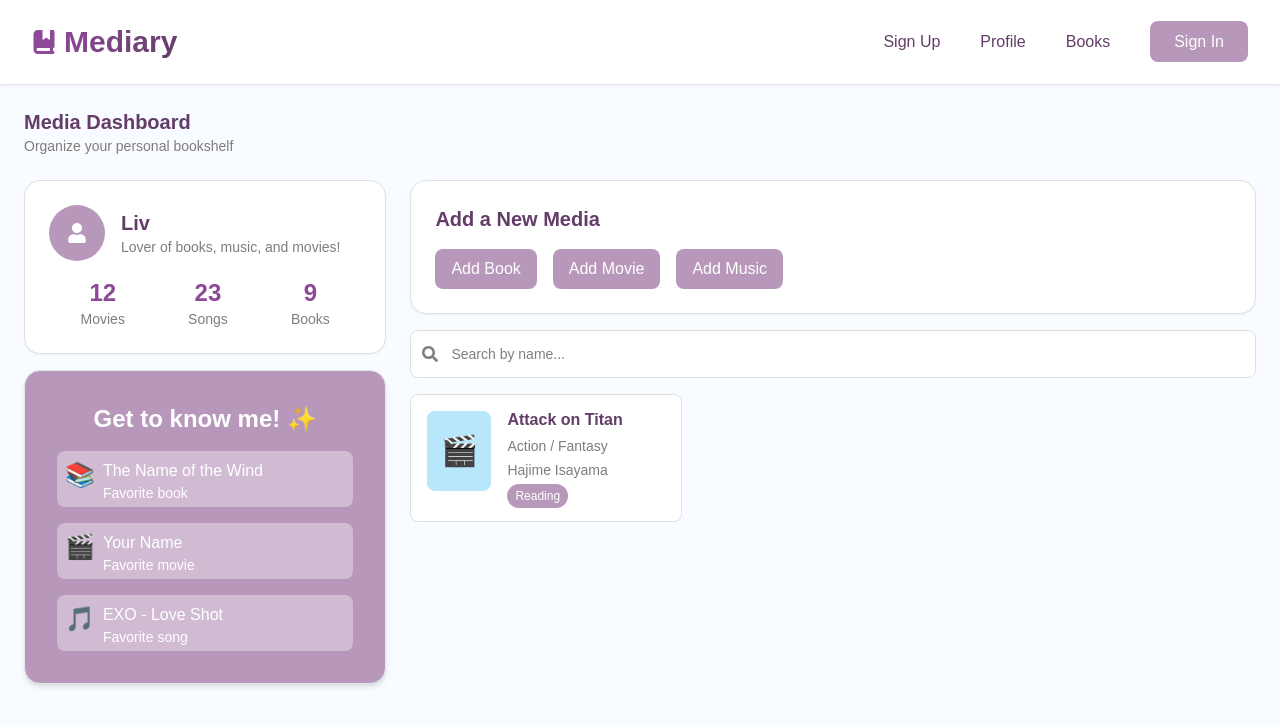
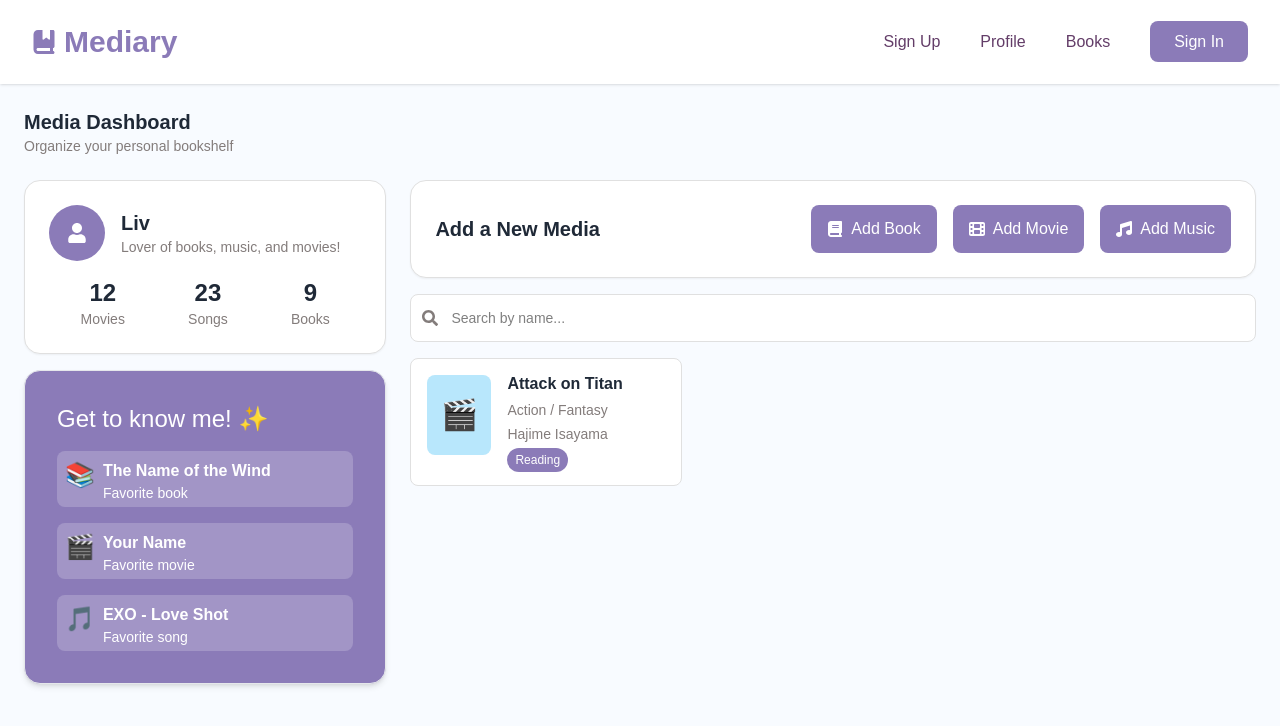
Before and after one commit to liv-inn/mediary, a React (Vite) app in the folder Front-end/mediary/: page /user_page in a window 1280 px wide. Shown: the top 726 px of the page. Built offline with nearby package versions, Linux system fonts and the light colour scheme; a web font is replaced by a local one.

Commit message:
modify website color palette

```diff
--- a/Front-end/mediary/src/components/ButtonsModal.jsx
+++ b/Front-end/mediary/src/components/ButtonsModal.jsx
@@ -2,6 +2,7 @@ import React, { useState } from "react";
 import AddBookForm from "./AddBookForm";
 import AddMovieForm from "./AddMovieForm";
 import AddMusicForm from "./AddMusicForm";
+import { FaBook, FaFilm, FaMusic } from "react-icons/fa6";
 
 function ButtonsModal() {
   const [activeModal, setActiveModal] = useState(null);
@@ -9,26 +10,29 @@ function ButtonsModal() {
   const closeModal = () => setActiveModal(null);
 
   return (
-    <div className="p-6 bg-white rounded-2xl border border-[#E0E0E0] shadow-xs flex flex-col gap-4">
-      <h2 className="text-xl font-bold text-[#633D68]">Add a New Media</h2>
+    <div className="p-6 bg-white rounded-2xl border border-[#E0E0E0] shadow-xs flex  gap-4 justify-between">
+      <h2 className="text-xl font-bold text-[#1f2937]  flex items-center">Add a New Media</h2>
 
       <div className="flex gap-4">
         <button
           onClick={() => setActiveModal("book")}
-          className="bg-[#b798bb] text-white px-4 py-2 rounded-lg hover:bg-[#633D68] transition-colors"
+          className="bg-[#8b7bb8] flex gap-2 items-center text-white px-4 h-12 rounded-lg hover:bg-[#633D68] transition-colors"
         >
+          <FaBook/>
           Add Book
         </button>
         <button
           onClick={() => setActiveModal("movie")}
-          className="bg-[#b798bb] text-white px-4 py-2 rounded-lg hover:bg-[#633D68] transition-colors"
+          className="bg-[#8b7bb8] flex gap-2 items-center text-white px-4 h-12 rounded-lg hover:bg-[#633D68] transition-colors"
         >
+          <FaFilm/>
           Add Movie
         </button>
         <button
           onClick={() => setActiveModal("music")}
-          className="bg-[#b798bb] text-white px-4 py-2 rounded-lg hover:bg-[#633D68] transition-colors"
+          className="bg-[#8b7bb8] flex gap-2 items-center text-white px-4 h-12 rounded-lg hover:bg-[#633D68] transition-colors"
         >
+          <FaMusic/>
           Add Music
         </button>
       </div>
--- a/Front-end/mediary/src/components/CardHome.jsx
+++ b/Front-end/mediary/src/components/CardHome.jsx
@@ -1,10 +1,10 @@
 function CardHome({ icone, nome }) {
   return (
     <div className="flex flex-col items-center">
-      <div className="bg-white w-24 h-24 rounded-2xl shadow-sm hover:shadow-lg transition-shadow duration-300 flex justify-center items-center text-[#8D4997]">
+      <div className="bg-white w-24 h-24 rounded-2xl shadow-sm hover:shadow-lg transition-shadow duration-300 flex justify-center items-center text-[#8b7bb8]">
         <span className="text-3xl">{icone}</span>
       </div>
-      <span className="mt-2 text-[#633D68] font-medium">{nome}</span>
+      <span className="mt-2 text-[#1f2937] font-medium">{nome}</span>
     </div>
   );
 }
--- a/Front-end/mediary/src/components/CardMedia.jsx
+++ b/Front-end/mediary/src/components/CardMedia.jsx
@@ -5,10 +5,10 @@ function CardMedia({ nome, genero, autor, status, icon }) {
         <p className="text-3xl">{icon}</p>
       </div>
       <div className="flex flex-col justify-center gap-1">
-        <p className="font-semibold text-[#633D68]">{nome}</p>
+        <p className="font-semibold text-[#1f2937]">{nome}</p>
         <p className="text-sm text-[#837C7B]">{genero}</p>
         <p className="text-sm text-[#837C7B]">{autor}</p>
-        <p className="text-xs text-white bg-[#b798bb] px-2 py-1 rounded-full w-fit">
+        <p className="text-xs text-white bg-[#8b7bb8] px-2 py-1 rounded-full w-fit">
           {status}
         </p>
       </div>
--- a/Front-end/mediary/src/components/GetToKnowMe.jsx
+++ b/Front-end/mediary/src/components/GetToKnowMe.jsx
@@ -1,30 +1,30 @@
 function GetToKnowMe() {
   return (
-    <div className="w-full max-w-md mx-auto p-8 bg-[#b798bb] rounded-2xl border border-gray-200 shadow-md flex flex-col gap-4">
-      <h3 className="text-2xl font-semibold text-white  text-center">
+    <div className="w-full max-w-md mx-auto p-8 bg-[#8b7bb8] rounded-2xl border border-gray-200 shadow-md flex flex-col gap-4">
+      <h3 className="text-2xl  text-white  ">
         Get to know me! ✨
       </h3>
 
-      <div className="flex items-start p-2 gap-2 items-center bg-[#ffffff56] rounded-lg h-14">
+      <div className="flex items-start p-2 gap-2 items-center bg-[#ffffff32] rounded-lg h-14">
         <span className="text-2xl">📚</span>
         <div>
-          <p className="font-medium text-white">The Name of the Wind</p>
+          <p className="font-bold text-white">The Name of the Wind</p>
           <p className="text-sm text-white">Favorite book</p>
         </div>
       </div>
 
-      <div className="flex items-start p-2 gap-2 items-center bg-[#ffffff56] rounded-lg h-14">
+      <div className="flex items-start p-2 gap-2 items-center bg-[#ffffff32] rounded-lg h-14">
         <span className="text-2xl">🎬</span>
         <div>
-          <p className="font-medium text-white">Your Name</p>
+          <p className="font-bold text-white">Your Name</p>
           <p className="text-sm text-white">Favorite movie</p>
         </div>
       </div>
 
-      <div className="flex items-start p-2 gap-2 items-center bg-[#ffffff56] rounded-lg h-14">
+      <div className="flex items-start p-2 gap-2 items-center bg-[#ffffff32] rounded-lg h-14">
         <span className="text-2xl text-center">🎵</span>
         <div>
-          <p className="font-medium text-white">EXO - Love Shot</p>
+          <p className="font-bold text-white">EXO - Love Shot</p>
           <p className="text-sm text-white">Favorite song</p>
         </div>
       </div>
--- a/Front-end/mediary/src/components/Logo.jsx
+++ b/Front-end/mediary/src/components/Logo.jsx
@@ -3,12 +3,9 @@ import { FaBookBookmark } from "react-icons/fa6";
 function Logo() {
   return (
     <div className="flex items-center  gap-2 justify-center">
-      <FaBookBookmark className="text-[#8D4997] text-2xl" />
+      <FaBookBookmark className="text-[#8b7bb8] text-2xl" />
       <h1
-        className="text-3xl font-bold bg-clip-text text-transparent"
-        style={{
-          backgroundImage: "linear-gradient(135deg, #8D4997, #633D68)",
-        }}
+        className="text-3xl font-bold text-[#8b7bb8]"
       >
         Mediary
       </h1>
--- a/Front-end/mediary/src/components/Nav.jsx
+++ b/Front-end/mediary/src/components/Nav.jsx
@@ -24,7 +24,7 @@ function Nav() {
         <li>
           <Link
             to="/landing_page"
-            className="bg-[#b798bb] text-[#fff] px-6 py-3 rounded-lg hover:bg-[#8D4997] hover:text-white transition-colors"
+            className="bg-[#8b7bb8] text-[#fff] px-6 py-3 rounded-lg hover:bg-[#8D4997] hover:text-white transition-colors"
           >
             Sign In
           </Link>
--- a/Front-end/mediary/src/components/UserCard.jsx
+++ b/Front-end/mediary/src/components/UserCard.jsx
@@ -4,26 +4,26 @@ function UserCard() {
   return (
     <div className="w-full max-w-md p-6 bg-white rounded-2xl border border-[#E0E0E0] shadow-xs">
       <div className="flex items-center gap-4 mb-4">
-        <div className="w-14 h-14 flex items-center justify-center bg-[#b798bb] text-white rounded-full text-xl">
+        <div className="w-14 h-14 flex items-center justify-center bg-[#8b7bb8] text-white rounded-full text-xl">
           <FaUser />
         </div>
         <div>
-          <h3 className="text-xl font-semibold text-[#633D68]">Liv</h3>
+          <h3 className="text-xl font-semibold text-[#1f2937]">Liv</h3>
           <p className="text-sm text-[#837C7B]">Lover of books, music, and movies!</p>
         </div>
       </div>
 
       <div className="flex justify-around text-center text-sm">
         <div>
-          <span className="block font-bold text-2xl text-[#8D4997]">12</span>
+          <span className="block font-bold text-2xl text-[#1f2937]">12</span>
           <span className="text-[#837C7B]">Movies</span>
         </div>
         <div>
-          <span className="block font-bold text-2xl text-[#8D4997]">23</span>
+          <span className="block font-bold text-2xl text-[#1f2937]">23</span>
           <span className="text-[#837C7B]">Songs</span>
         </div>
         <div>
-          <span className="block font-bold text-2xl text-[#8D4997]">9</span>
+          <span className="block font-bold text-2xl text-[#1f2937]">9</span>
           <span className="text-[#837C7B]">Books</span>
         </div>
       </div>
--- a/Front-end/mediary/src/pages/Home.jsx
+++ b/Front-end/mediary/src/pages/Home.jsx
@@ -10,7 +10,7 @@ function Home() {
       <Nav />
 
       <main className="flex flex-1">
-        <section className="flex-1 flex flex-col items-center justify-center px-10 py-14 text-[#633D68]">
+        <section className="flex-1 flex flex-col items-center justify-center px-10 py-14 text-[#1f2937]">
           <h2 className="text-4xl font-bold mb-4">Welcome to Mediary!</h2>
           <p className="text-lg text-[#837C7B] max-w-md text-center mb-4 italic">
             "A room without books is like a body without a soul." — Marcus
@@ -27,7 +27,7 @@ function Home() {
             <CardHome nome="Favorites" icone={<FaStar />} />
           </div>
 
-          <button className="bg-[#8D4997] text-white px-6 py-2 rounded-full hover:bg-[#633D68] transition-colors">
+          <button className="bg-[#8b7bb8] text-white px-6 py-2 rounded-full hover:bg-[#633D68] transition-colors">
             Explore your collection
           </button>
         </section>
--- a/Front-end/mediary/src/pages/UserPage.jsx
+++ b/Front-end/mediary/src/pages/UserPage.jsx
@@ -11,7 +11,7 @@ function UserPage() {
       <Nav />
 
       <div className="flex ml-6 mt-6 flex-col w-full">
-        <h2 className="text-xl text-[#633D68] font-semibold">
+        <h2 className="text-xl text-[#1f2937] font-semibold">
           Media Dashboard
         </h2>
         <p className="text-sm text-[#837C7B] mb-6">
```
